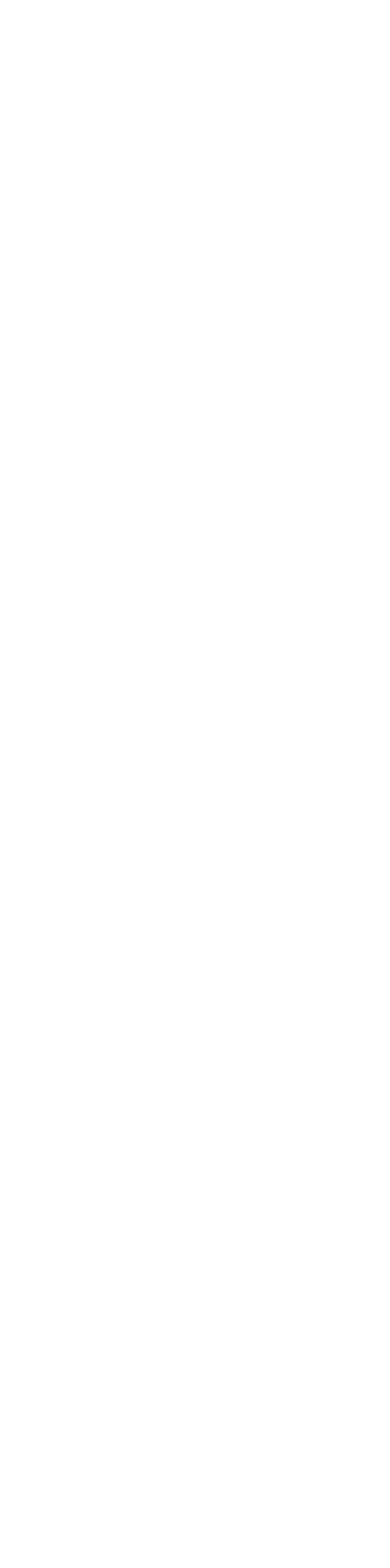
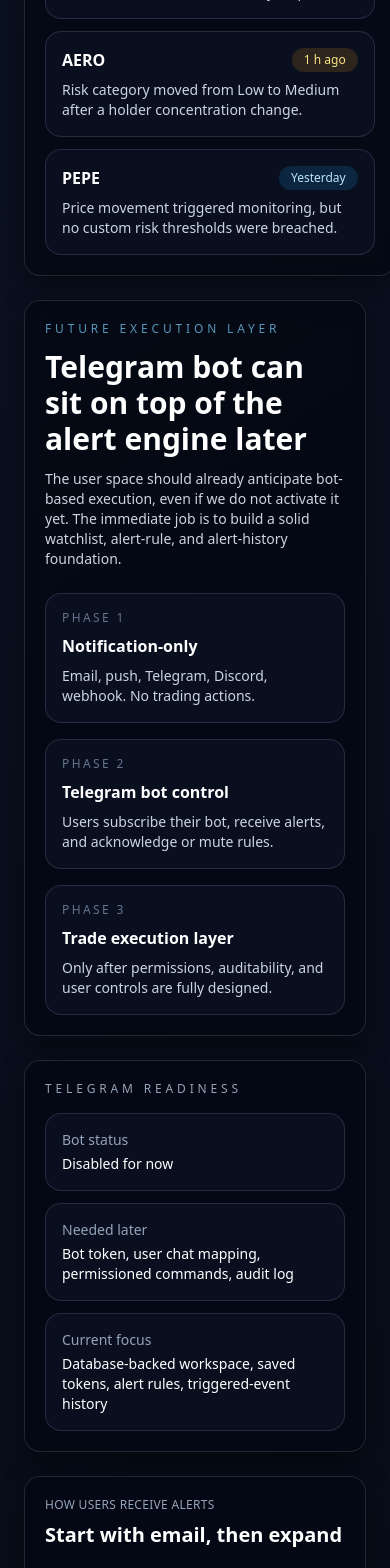
Before and after one commit to PrunyTH/TokenSentry, a Next.js app: page /alerts in a window 390 px wide. Shown: the part 7103-8671 px from the top of the page. Before the commit the page ends 6670 px from the top, so only its background shows below. Built offline with nearby package versions, Linux system fonts and the light colour scheme; no server answers.

Commit message:
Expand alerts page into fuller user space

```diff
--- a/components/AlertConfigurator.tsx
+++ b/components/AlertConfigurator.tsx
@@ -37,6 +37,55 @@ const sampleWatchlist = [
   { token: "PEPE", chain: "Ethereum", status: "Monitoring", note: "Notify on risk jump > 10 pts" },
   { token: "BONK", chain: "Solana", status: "Monitoring", note: "Telegram alerts for liquidity drops" },
   { token: "WIF", chain: "Solana", status: "Paused", note: "Muted until volatility settles" },
+];
+
+const tokenLibrary = [
+  { token: "PEPE", chain: "Ethereum", savedAt: "2 days ago", alerts: 3, category: "Medium" },
+  { token: "BONK", chain: "Solana", savedAt: "5 days ago", alerts: 2, category: "Medium" },
+  { token: "WIF", chain: "Solana", savedAt: "1 week ago", alerts: 1, category: "High" },
+  { token: "AERO", chain: "Base", savedAt: "9 days ago", alerts: 4, category: "Low" },
+];
+
+const configuredAlerts = [
+  {
+    name: "Risk worsens fast",
+    scope: "All watched tokens",
+    channel: "Email + Browser push",
+    rule: "Send when score worsens by 10+ points in one refresh.",
+  },
+  {
+    name: "Liquidity danger floor",
+    scope: "PEPE, BONK, WIF",
+    channel: "Telegram",
+    rule: "Alert if liquidity falls below $50,000 or drops sharply.",
+  },
+  {
+    name: "Contract-event monitor",
+    scope: "Ethereum and Base",
+    channel: "Webhook",
+    rule: "Notify on honeypot flips, mintability changes, or proxy/owner risk flags.",
+  },
+];
+
+const alertHistory = [
+  {
+    token: "BONK",
+    when: "12 min ago",
+    severity: "high",
+    text: "Liquidity dropped below the user-defined floor and risk score increased by 15 points.",
+  },
+  {
+    token: "AERO",
+    when: "1 h ago",
+    severity: "medium",
+    text: "Risk category moved from Low to Medium after a holder concentration change.",
+  },
+  {
+    token: "PEPE",
+    when: "Yesterday",
+    severity: "low",
+    text: "Price movement triggered monitoring, but no custom risk thresholds were breached.",
+  },
 ];
 
 export function AlertConfigurator() {
@@ -435,6 +484,145 @@ export function AlertConfigurator() {
         </Card>
       </section>
 
+      <section className="grid gap-6 xl:grid-cols-[minmax(0,1.08fr)_minmax(320px,380px)]">
+        <Card>
+          <div className="flex flex-col gap-4 md:flex-row md:items-end md:justify-between">
+            <div>
+              <p className="text-xs uppercase tracking-[0.32em] text-sky-300/70">User database</p>
+              <h2 className="mt-3 text-3xl font-bold text-white">Saved tokens and configured alert sets</h2>
+              <p className="mt-3 max-w-3xl text-sm text-slate-300 md:text-base">
+                The private area should store the user&apos;s token universe, their active alert presets, and the
+                history of what actually fired, so they can refine the rules over time.
+              </p>
+            </div>
+            <Button type="button" variant="secondary">
+              Add token to library
+            </Button>
+          </div>
+
+          <div className="mt-6 overflow-hidden rounded-3xl border border-slate-700/60 bg-slate-950/60">
+            <div className="grid grid-cols-[1.3fr_1fr_1fr_1fr_1fr] gap-3 border-b border-slate-800 px-5 py-3 text-xs uppercase tracking-[0.2em] text-slate-500">
+              <span>Token</span>
+              <span>Chain</span>
+              <span>Saved</span>
+              <span>Alerts</span>
+              <span>Risk</span>
+            </div>
+            <div className="divide-y divide-slate-800/80">
+              {tokenLibrary.map((item) => (
+                <div
+                  key={`${item.token}-${item.chain}`}
+                  className="grid grid-cols-[1.3fr_1fr_1fr_1fr_1fr] gap-3 px-5 py-4 text-sm text-slate-200"
+                >
+                  <span className="font-semibold text-white">{item.token}</span>
+                  <span>{item.chain}</span>
+                  <span>{item.savedAt}</span>
+                  <span>{item.alerts}</span>
+                  <span
+                    className={
+                      item.category === "Low"
+                        ? "text-emerald-300"
+                        : item.category === "Medium"
+                          ? "text-amber-300"
+                          : "text-rose-300"
+                    }
+                  >
+                    {item.category}
+                  </span>
+                </div>
+              ))}
+            </div>
+          </div>
+
+          <div className="mt-6 grid gap-4 lg:grid-cols-3">
+            {configuredAlerts.map((alert) => (
+              <div key={alert.name} className="rounded-2xl border border-slate-700/60 bg-slate-900/60 p-4">
+                <p className="text-sm font-semibold text-white">{alert.name}</p>
+                <p className="mt-2 text-xs uppercase tracking-[0.2em] text-slate-500">Scope</p>
+                <p className="mt-1 text-sm text-slate-300">{alert.scope}</p>
+                <p className="mt-3 text-xs uppercase tracking-[0.2em] text-slate-500">Channel</p>
+                <p className="mt-1 text-sm text-slate-300">{alert.channel}</p>
+                <p className="mt-3 text-xs uppercase tracking-[0.2em] text-slate-500">Rule</p>
+                <p className="mt-1 text-sm text-slate-300">{alert.rule}</p>
+              </div>
+            ))}
+          </div>
+        </Card>
+
+        <Card className="h-fit">
+          <p className="text-xs uppercase tracking-[0.32em] text-slate-400">Alert history</p>
+          <h3 className="mt-3 text-2xl font-bold text-white">Triggered events feed</h3>
+          <div className="mt-5 space-y-3">
+            {alertHistory.map((item) => (
+              <div key={`${item.token}-${item.when}`} className="rounded-2xl border border-slate-700/60 bg-slate-900/60 p-4">
+                <div className="flex items-center justify-between gap-3">
+                  <p className="font-semibold text-white">{item.token}</p>
+                  <span
+                    className={`rounded-full px-3 py-1 text-xs font-medium ${
+                      item.severity === "high"
+                        ? "bg-rose-500/15 text-rose-200"
+                        : item.severity === "medium"
+                          ? "bg-amber-500/15 text-amber-200"
+                          : "bg-sky-500/15 text-sky-200"
+                    }`}
+                  >
+                    {item.when}
+                  </span>
+                </div>
+                <p className="mt-2 text-sm text-slate-300">{item.text}</p>
+              </div>
+            ))}
+          </div>
+        </Card>
+      </section>
+
+      <section className="grid gap-6 xl:grid-cols-[minmax(0,1fr)_360px]">
+        <Card>
+          <p className="text-xs uppercase tracking-[0.32em] text-sky-300/70">Future execution layer</p>
+          <h2 className="mt-3 text-3xl font-bold text-white">Telegram bot can sit on top of the alert engine later</h2>
+          <p className="mt-3 max-w-3xl text-sm text-slate-300 md:text-base">
+            The user space should already anticipate bot-based execution, even if we do not activate it yet. The
+            immediate job is to build a solid watchlist, alert-rule, and alert-history foundation.
+          </p>
+
+          <div className="mt-6 grid gap-4 md:grid-cols-3">
+            <div className="rounded-2xl border border-slate-700/60 bg-slate-900/60 p-4">
+              <p className="text-xs uppercase tracking-[0.2em] text-slate-500">Phase 1</p>
+              <p className="mt-2 font-semibold text-white">Notification-only</p>
+              <p className="mt-2 text-sm text-slate-300">Email, push, Telegram, Discord, webhook. No trading actions.</p>
+            </div>
+            <div className="rounded-2xl border border-slate-700/60 bg-slate-900/60 p-4">
+              <p className="text-xs uppercase tracking-[0.2em] text-slate-500">Phase 2</p>
+              <p className="mt-2 font-semibold text-white">Telegram bot control</p>
+              <p className="mt-2 text-sm text-slate-300">Users subscribe their bot, receive alerts, and acknowledge or mute rules.</p>
+            </div>
+            <div className="rounded-2xl border border-slate-700/60 bg-slate-900/60 p-4">
+              <p className="text-xs uppercase tracking-[0.2em] text-slate-500">Phase 3</p>
+              <p className="mt-2 font-semibold text-white">Trade execution layer</p>
+              <p className="mt-2 text-sm text-slate-300">Only after permissions, auditability, and user controls are fully designed.</p>
+            </div>
+          </div>
+        </Card>
+
+        <Card className="h-fit">
+          <p className="text-xs uppercase tracking-[0.32em] text-slate-400">Telegram readiness</p>
+          <div className="mt-4 space-y-3 text-sm">
+            <div className="rounded-2xl border border-slate-700/60 bg-slate-900/60 p-4">
+              <p className="text-slate-400">Bot status</p>
+              <p className="mt-1 font-medium text-white">Disabled for now</p>
+            </div>
+            <div className="rounded-2xl border border-slate-700/60 bg-slate-900/60 p-4">
+              <p className="text-slate-400">Needed later</p>
+              <p className="mt-1 font-medium text-white">Bot token, user chat mapping, permissioned commands, audit log</p>
+            </div>
+            <div className="rounded-2xl border border-slate-700/60 bg-slate-900/60 p-4">
+              <p className="text-slate-400">Current focus</p>
+              <p className="mt-1 font-medium text-white">Database-backed workspace, saved tokens, alert rules, triggered-event history</p>
+            </div>
+          </div>
+        </Card>
+      </section>
+
       <section className="grid gap-6 xl:grid-cols-3">
         <Card>
           <p className="text-xs uppercase tracking-wide text-slate-400">How users receive alerts</p>
```
